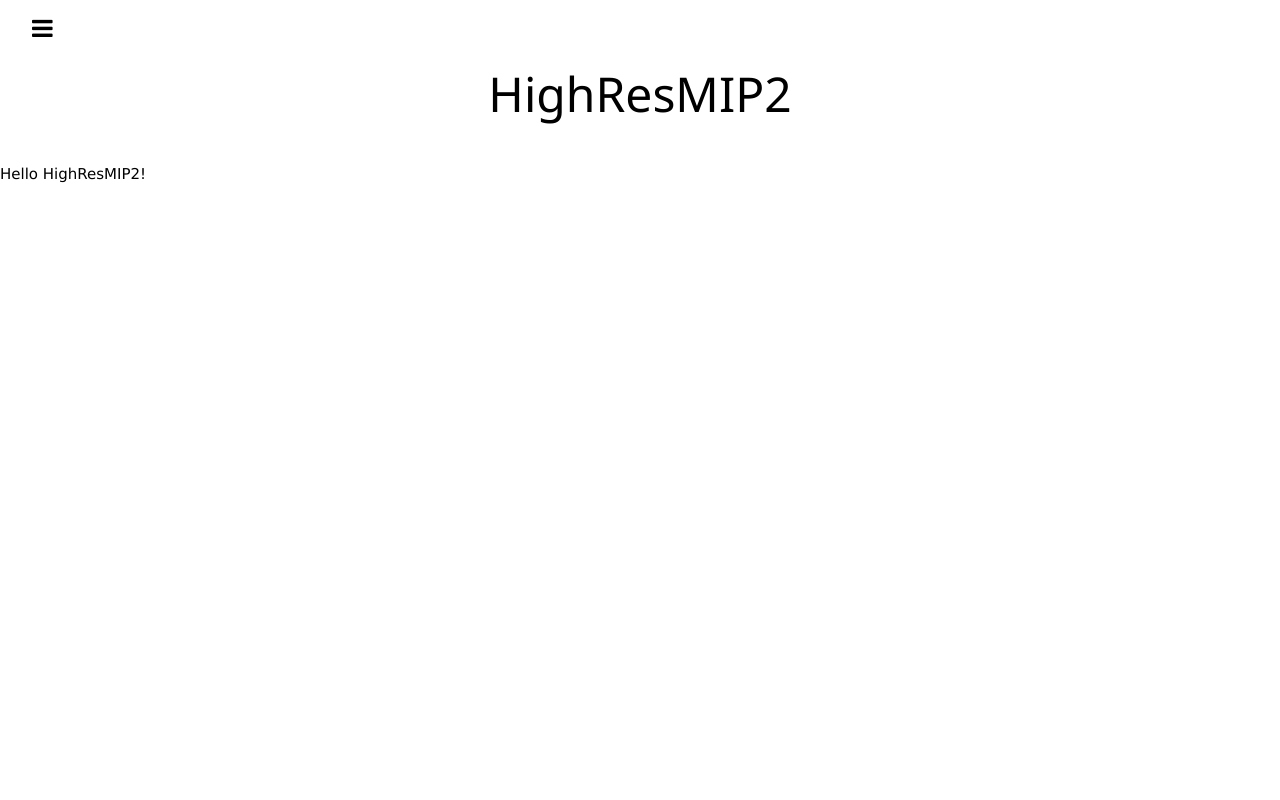
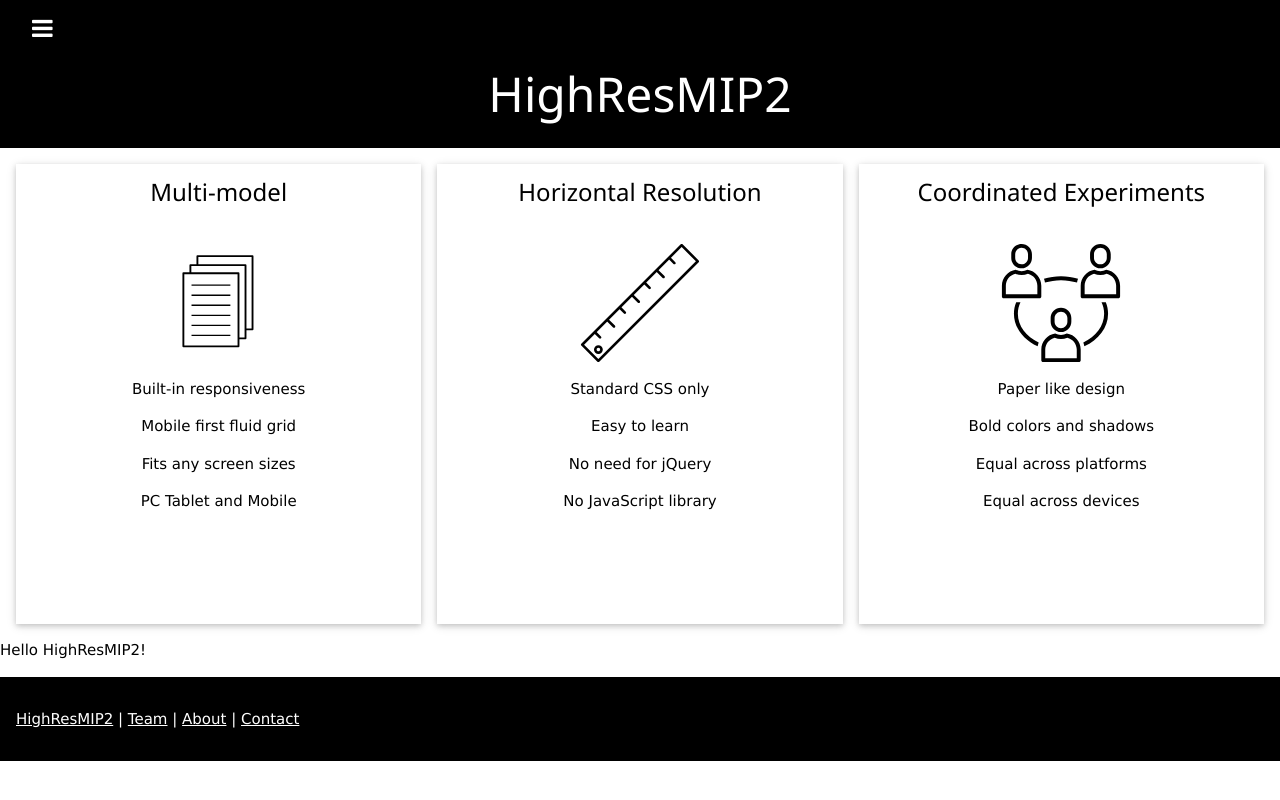
Before and after one commit to HighResMIP2/HighResMIP2.github.io, a Jekyll site: the page built from index.md, in a window 1280 px wide. Shown: the top 800 px of the page. Built offline with Jekyll 4.4.1, drawn with Linux system fonts in a browser that asks for light colours; nearby versions of some CDN libraries; comment, search, counter and statistics services are not loaded.

```diff
--- a/_config.yml
+++ b/_config.yml
@@ -1,55 +1,20 @@
-# Welcome to Jekyll!
-#
-# This config file is meant for settings that affect your whole blog, values
-# which you are expected to set up once and rarely edit after that. If you find
-# yourself editing this file very often, consider using Jekyll's data files
-# feature for the data you need to update frequently.
-#
-# For technical reasons, this file is *NOT* reloaded automatically when you use
-# 'bundle exec jekyll serve'. If you change this file, please restart the server process.
-#
-# If you need help with YAML syntax, here are some quick references for you:
-# https://learn-the-web.algonquindesign.ca/topics/markdown-yaml-cheat-sheet/#yaml
-# https://learnxinyminutes.com/docs/yaml/
-#
-# Site settings
-# These are used to personalize your new site. If you look in the HTML files,
-# you will see them accessed via {{ site.title }}, {{ site.email }}, and so on.
-# You can create any custom variable you would like, and they will be accessible
-# in the templates via {{ site.myvariable }}.
 
-title: Your awesome title
-email: your-email@example.com
+title: HighResMIP2
 description: >- # this means to ignore newlines until "baseurl:"
-  Write an awesome description for your new site here. You can edit this
-  line in _config.yml. It will appear in your document head meta (for
-  Google search results) and in your feed.xml site description.
-baseurl: "" # the subpath of your site, e.g. /blog
+  Design of a successor to the CMIP6 HighResMIP project to allow a multi-model
+  approach to the systematic investigation of the impact of horizontal
+  resolution in climate models.
+baseurl: "/" # the subpath of your site, e.g. /blog
 url: "" # the base hostname & protocol for your site, e.g. http://example.com
-twitter_username: jekyllrb
-github_username:  jekyll
+github_username:  HighResMIP2
 
 # Build settings
 theme: minima
 plugins:
   - jekyll-feed
 
-# Exclude from processing.
-# The following items will not be processed, by default.
-# Any item listed under the `exclude:` key here will be automatically added to
-# the internal "default list".
-#
-# Excluded items can be processed by explicitly listing the directories or
-# their entries' file path in the `include:` list.
-#
-# exclude:
-#   - .sass-cache/
-#   - .jekyll-cache/
-#   - gemfiles/
-#   - Gemfile
-#   - Gemfile.lock
-#   - node_modules/
-#   - vendor/bundle/
-#   - vendor/cache/
-#   - vendor/gems/
-#   - vendor/ruby/
+exclude:
+  - .sass-cache/
+  - .jekyll-cache/
+  - Gemfile
+  - Gemfile.lock
--- a/_layouts/base_highresmip2.html
+++ b/_layouts/base_highresmip2.html
@@ -1,23 +1,22 @@
 <!DOCTYPE html>
-<html lang="{{ site.lang | default: " en-GB" }}">
+<html lang="{{ site.lang | default: "en-GB" }}">
 <head>
-<title>W3.CSS Template</title>
+<title>HighResMIP2 | {{ page.title | default: site.title }}</title>
 <meta charset="UTF-8">
 <meta name="viewport" content="width=device-width, initial-scale=1">
-<link rel="stylesheet" href="https://www.w3schools.com/w3css/4/w3.css">
-<link rel="stylesheet" href="https://www.w3schools.com/lib/w3-theme-black.css">
+<link rel="stylesheet" href="/assets/w3css/4/w3.css">
+<link rel="stylesheet" href="/assets/w3css/lib/w3-theme-black.css">
 <link rel="stylesheet" href="https://cdnjs.cloudflare.com/ajax/libs/font-awesome/4.3.0/css/font-awesome.min.css">
 </head>
 <body>
 
 <!-- Side Navigation -->
 <nav class="w3-sidebar w3-bar-block w3-card w3-animate-left w3-center" style="display:none" id="mySidebar">
-  <h1 class="w3-xxxlarge w3-text-theme">Side Navigation</h1>
   <button class="w3-bar-item w3-button" onclick="w3_close()">Close <i class="fa fa-remove"></i></button>
-  <a href="#" class="w3-bar-item w3-button">Link 1</a>
-  <a href="#" class="w3-bar-item w3-button">Link 2</a>
-  <a href="#" class="w3-bar-item w3-button">Link 3</a>
-  <a href="#" class="w3-bar-item w3-button">Link 4</a>
+  <a href="/" class="w3-bar-item w3-button">HighResMIP2</a>
+  <a href="/team/" class="w3-bar-item w3-button">Team</a>
+  <a href="/about/" class="w3-bar-item w3-button">About</a>
+  <a href="/contact/" class="w3-bar-item w3-button">Contact</a>
 </nav>
 
 <!-- Header -->
@@ -30,84 +29,14 @@
 
 {{ content }}
 
+<!-- Footer -->
+<footer class="w3-container w3-theme-dark w3-padding-16">
+  <p><a href="/">HighResMIP2</a> | <a href="/team/">Team</a> | <a href="/about/">About</a> | <a href="/contact/">Contact</a></p>
+</footer>
+
+
 <!-- Script for Sidebar, Tabs, Accordions, Progress bars and slideshows -->
-<script>
-// Side navigation
-function w3_open() {
-  var x = document.getElementById("mySidebar");
-  x.style.width = "100%";
-  x.style.fontSize = "40px";
-  x.style.paddingTop = "10%";
-  x.style.display = "block";
-}
-function w3_close() {
-  document.getElementById("mySidebar").style.display = "none";
-}
-
-// Tabs
-function openCity(evt, cityName) {
-  var i;
-  var x = document.getElementsByClassName("city");
-  for (i = 0; i < x.length; i++) {
-    x[i].style.display = "none";
-  }
-  var activebtn = document.getElementsByClassName("testbtn");
-  for (i = 0; i < x.length; i++) {
-    activebtn[i].className = activebtn[i].className.replace(" w3-dark-grey", "");
-  }
-  document.getElementById(cityName).style.display = "block";
-  evt.currentTarget.className += " w3-dark-grey";
-}
-
-var mybtn = document.getElementsByClassName("testbtn")[0];
-mybtn.click();
-
-// Accordions
-function myAccFunc(id) {
-  var x = document.getElementById(id);
-  if (x.className.indexOf("w3-show") == -1) {
-    x.className += " w3-show";
-  } else {
-    x.className = x.className.replace(" w3-show", "");
-  }
-}
-
-// Slideshows
-var slideIndex = 1;
-
-function plusDivs(n) {
-  slideIndex = slideIndex + n;
-  showDivs(slideIndex);
-}
-
-function showDivs(n) {
-  var x = document.getElementsByClassName("mySlides");
-  if (n > x.length) {slideIndex = 1}
-  if (n < 1) {slideIndex = x.length} ;
-  for (i = 0; i < x.length; i++) {
-    x[i].style.display = "none";
-  }
-  x[slideIndex-1].style.display = "block";
-}
-
-showDivs(1);
-
-// Progress Bars
-function move() {
-  var elem = document.getElementById("myBar");
-  var width = 5;
-  var id = setInterval(frame, 10);
-  function frame() {
-    if (width == 100) {
-      clearInterval(id);
-    } else {
-      width++;
-      elem.style.width = width + '%';
-      elem.innerHTML = width * 1  + '%';
-    }
-  }
-}
-</script>
+<script src="/assets/w3js/w3.js"></script>
 
 </body>
 </html>
--- a/_layouts/home.html
+++ b/_layouts/home.html
@@ -3,4 +3,44 @@ layout: base_highresmip2
 ---
 
 
+
+
+<div class="w3-row-padding w3-center w3-margin-top">
+    <div class="w3-third">
+      <div class="w3-card w3-container" style="min-height:460px">
+      <h3>Multi-model</h3><br>
+      <!-- <i class="fa fa-desktop w3-margin-bottom w3-text-theme" style="font-size:120px"></i> -->
+      <img src="assets/images/mainpage/Anonymous_Paper_4_icon.svg" height="120x" width="120px" alt="Many files">
+      <p>Built-in responsiveness</p>
+      <p>Mobile first fluid grid</p>
+      <p>Fits any screen sizes</p>
+      <p>PC Tablet and Mobile</p>
+      </div>
+    </div>
+
+    <div class="w3-third">
+      <div class="w3-card w3-container" style="min-height:460px">
+      <h3>Horizontal Resolution</h3><br>
+      <!-- <i class="fa fa-css3 w3-margin-bottom w3-text-theme" style="font-size:120px"></i> -->
+      <img src="assets/images/mainpage/ruler-9436.svg" height="120x" width="120px" alt="A ruler">
+      <p>Standard CSS only</p>
+      <p>Easy to learn</p>
+      <p>No need for jQuery</p>
+      <p>No JavaScript library</p>
+      </div>
+    </div>
+
+    <div class="w3-third">
+      <div class="w3-card w3-container" style="min-height:460px">
+      <h3>Coordinated Experiments</h3><br>
+      <!-- <i class="fa fa-diamond w3-margin-bottom w3-text-theme" style="font-size:120px"></i> -->
+      <img src="assets/images/mainpage/user-246.svg" height="120x" width="120px" alt="Three users">
+      <p>Paper like design</p>
+      <p>Bold colors and shadows</p>
+      <p>Equal across platforms</p>
+      <p>Equal across devices</p>
+      </div>
+    </div>
+</div>
+
 {{ content }}
--- /dev/null
+++ b/assets/w3css/lib/w3-theme-black.css
@@ -0,0 +1,22 @@
+.w3-theme-l5 {color:#000 !important; background-color:#f0f0f0 !important}
+.w3-theme-l4 {color:#000 !important; background-color:#cccccc !important}
+.w3-theme-l3 {color:#fff !important; background-color:#999999 !important}
+.w3-theme-l2 {color:#fff !important; background-color:#666666 !important}
+.w3-theme-l1 {color:#fff !important; background-color:#333333 !important}
+.w3-theme-d1 {color:#fff !important; background-color:#000000 !important}
+.w3-theme-d2 {color:#fff !important; background-color:#000000 !important}
+.w3-theme-d3 {color:#fff !important; background-color:#000000 !important}
+.w3-theme-d4 {color:#fff !important; background-color:#000000 !important}
+.w3-theme-d5 {color:#fff !important; background-color:#000000 !important}
+
+.w3-theme-light {color:#000 !important; background-color:#f0f0f0 !important}
+.w3-theme-dark {color:#fff !important; background-color:#000000 !important}
+.w3-theme-action {color:#fff !important; background-color:#000000 !important}
+
+.w3-theme {color:#fff !important; background-color:#000000 !important}
+.w3-text-theme {color:#000000 !important}
+.w3-border-theme {border-color:#000000 !important}
+
+.w3-hover-theme:hover {color:#fff !important; background-color:#000000 !important}
+.w3-hover-text-theme:hover {color:#000000 !important}
+.w3-hover-border-theme:hover {border-color:#000000 !important}
--- /dev/null
+++ b/assets/w3js/w3.js
@@ -0,0 +1,75 @@
+// Side navigation
+function w3_open() {
+    var x = document.getElementById("mySidebar");
+    x.style.width = "100%";
+    x.style.fontSize = "40px";
+    x.style.paddingTop = "10%";
+    x.style.display = "block";
+  }
+  function w3_close() {
+    document.getElementById("mySidebar").style.display = "none";
+  }
+
+  // Tabs
+  function openCity(evt, cityName) {
+    var i;
+    var x = document.getElementsByClassName("city");
+    for (i = 0; i < x.length; i++) {
+      x[i].style.display = "none";
+    }
+    var activebtn = document.getElementsByClassName("testbtn");
+    for (i = 0; i < x.length; i++) {
+      activebtn[i].className = activebtn[i].className.replace(" w3-dark-grey", "");
+    }
+    document.getElementById(cityName).style.display = "block";
+    evt.currentTarget.className += " w3-dark-grey";
+  }
+
+  var mybtn = document.getElementsByClassName("testbtn")[0];
+  mybtn.click();
+
+  // Accordions
+  function myAccFunc(id) {
+    var x = document.getElementById(id);
+    if (x.className.indexOf("w3-show") == -1) {
+      x.className += " w3-show";
+    } else {
+      x.className = x.className.replace(" w3-show", "");
+    }
+  }
+
+  // Slideshows
+  var slideIndex = 1;
+
+  function plusDivs(n) {
+    slideIndex = slideIndex + n;
+    showDivs(slideIndex);
+  }
+
+  function showDivs(n) {
+    var x = document.getElementsByClassName("mySlides");
+    if (n > x.length) {slideIndex = 1}
+    if (n < 1) {slideIndex = x.length} ;
+    for (i = 0; i < x.length; i++) {
+      x[i].style.display = "none";
+    }
+    x[slideIndex-1].style.display = "block";
+  }
+
+  showDivs(1);
+
+  // Progress Bars
+  function move() {
+    var elem = document.getElementById("myBar");
+    var width = 5;
+    var id = setInterval(frame, 10);
+    function frame() {
+      if (width == 100) {
+        clearInterval(id);
+      } else {
+        width++;
+        elem.style.width = width + '%';
+        elem.innerHTML = width * 1  + '%';
+      }
+    }
+  }
```
Also changed, not shown: _layouts/default.html (added, +10 -0 lines), about.md (+2 -13 lines), contact.md (added, +9 -0 lines), team.md (added, +12 -0 lines), assets/images/mainpage/Anonymous_Paper_4_icon.svg (added), assets/images/mainpage/ruler-9436.svg (added), assets/images/mainpage/user-246.svg (added), assets/w3css/4/w3.css (added).
